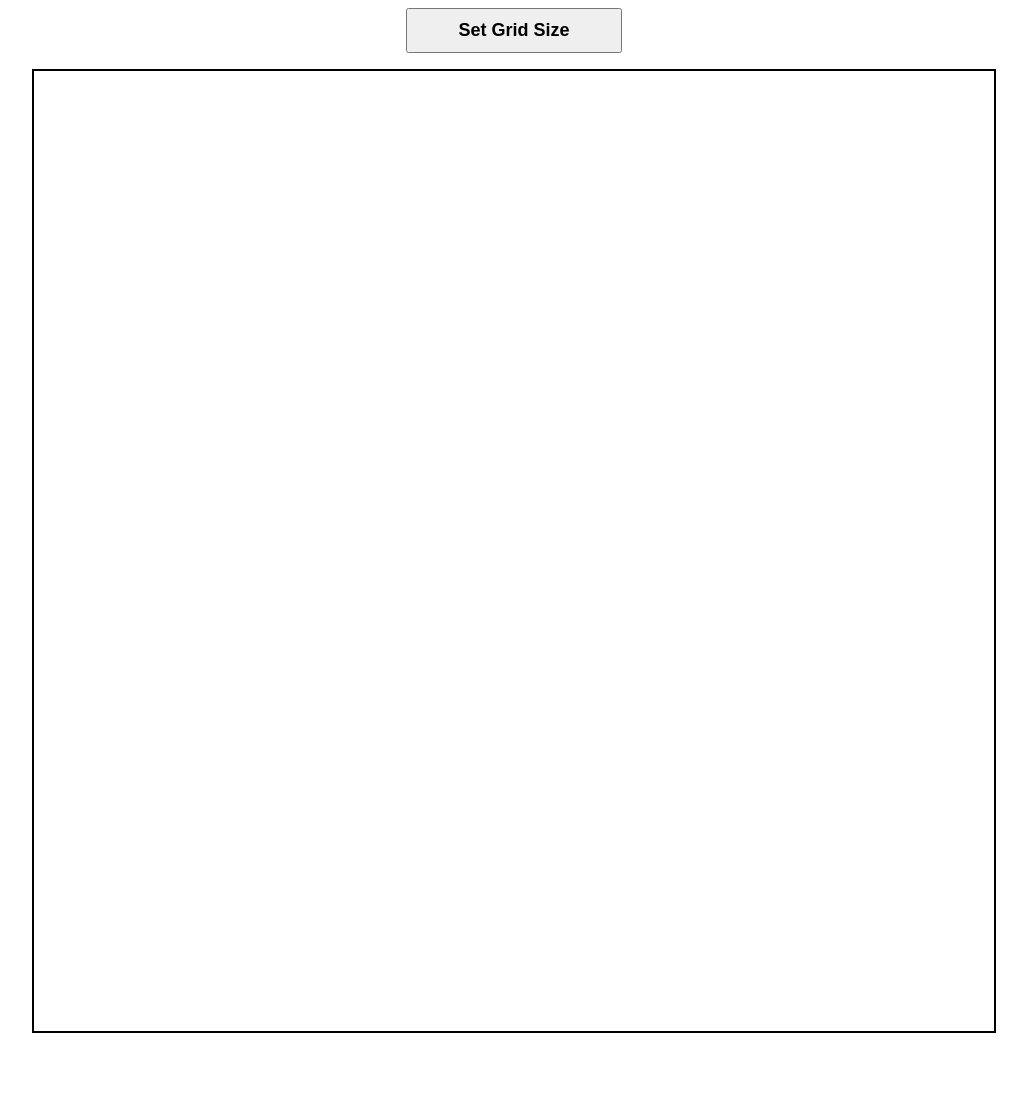
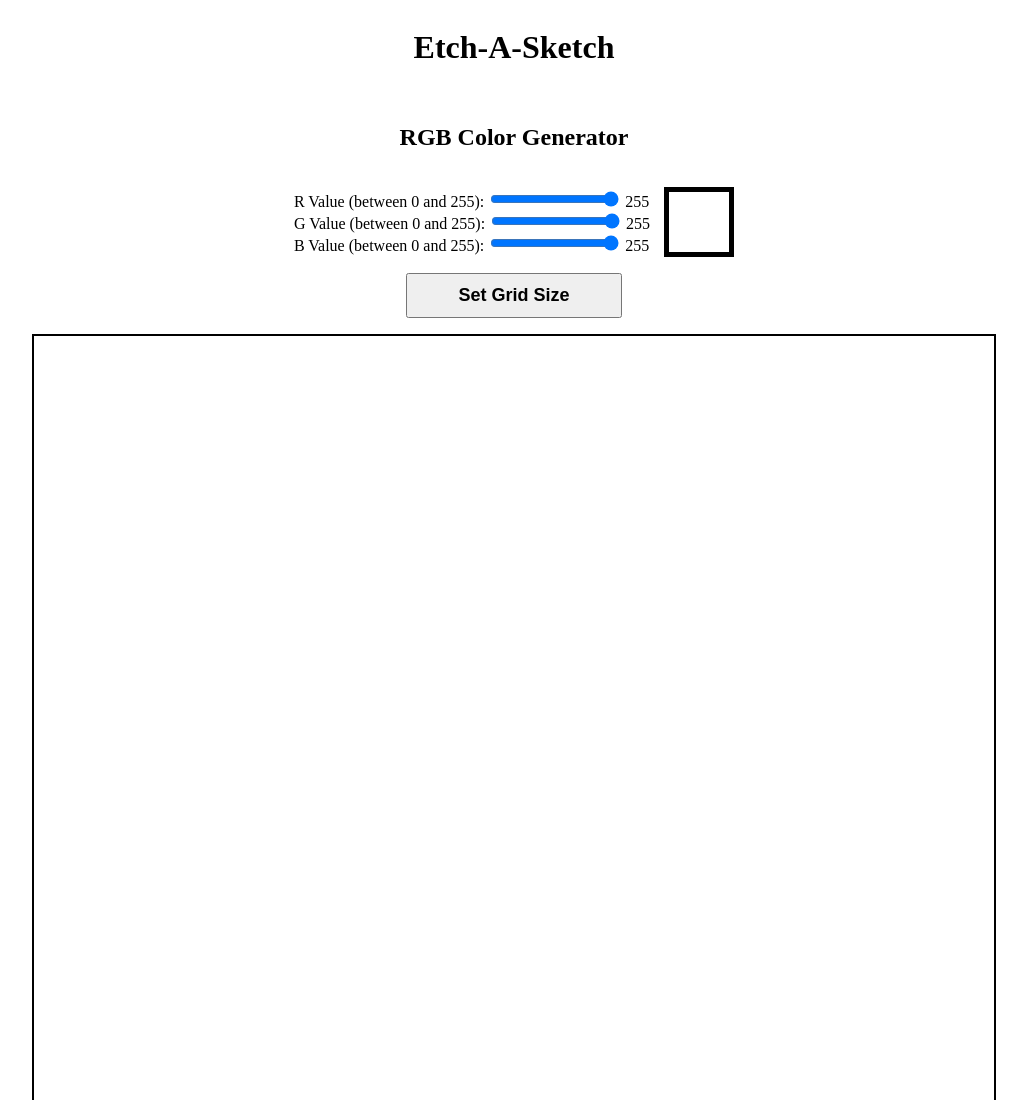
Before and after one commit to NamTranWork/etch-a-sketch, a plain HTML site: page index.html in a window 1280 px wide. Shown: the top 1100 px of the page, without its empty margins (126-1153 px from the left). Before the commit the page ends 1041 px from the top, so only its background shows below. Drawn offline with Linux system fonts and the light colour scheme.

Commit message:
Add RGB Color Scheme Functionality

```diff
--- a/etch-a-sketch.css
+++ b/etch-a-sketch.css
@@ -3,6 +3,18 @@
     flex-direction: column;
     align-items: center;
     gap: 16px;
+}
+
+.colorGenerator {
+    display: flex;
+    align-items: center;
+    gap: 14px;
+}
+
+.currentRGBColorBox {
+    border: 5px solid black;
+    height: 60px;
+    width: 60px;
 }
 
 .sizeButton {
--- a/etch-a-sketch.js
+++ b/etch-a-sketch.js
@@ -1,5 +1,20 @@
-function getRandomHexColor() {
-  return '#' + Math.floor(Math.random() * 16777215).toString(16);
+function getHexColor(currentSquare) {
+  currentSquare.style.backgroundColor = `rgb(${redSlider.value}, ${greenSlider.value}, ${blueSlider.value})`;
+}
+
+function getChosenRedValue() {
+    currentRedValue.textContent = redSlider.value;
+    updateColorScheme(squareGrid);
+}
+
+function getChosenGreenValue() {
+    currentGreenValue.textContent = greenSlider.value;
+    updateColorScheme(squareGrid);
+}
+
+function getChosenBlueValue() {
+    currentBlueValue.textContent = blueSlider.value;
+    updateColorScheme(squareGrid);
 }
 
 function setUpSquares (currentSize, grid) {
@@ -11,12 +26,22 @@ function setUpSquares (currentSize, grid) {
         square.style.width = size;
         square.style.backgroundColor = "white";
         square.setAttribute("class", "square");
+        square.setAttribute("id", i);
 
-        square.addEventListener("mouseover", () => {
-            square.style.backgroundColor = getRandomHexColor();
-        })
+        square.addEventListener("mouseover", () => getHexColor(square));
         grid.appendChild(square);
     }
+}
+
+function updateColorScheme (grid) {
+    let squares = Array.from(grid.querySelectorAll(".square"))
+    for (let square of squares) {
+        let currentSquareColor = square.style.backgroundColor;
+        square.removeEventListener("mouseover", () => getHexColor(square));
+        square.addEventListener("mouseover", () => getHexColor(square));
+        square.style.backgroundColor = currentSquareColor;
+    }
+    currentColorBox.style.backgroundColor = `rgb(${redSlider.value}, ${greenSlider.value}, ${blueSlider.value})`;
 }
 
 function deleteSquares (grid) {
@@ -27,12 +52,26 @@ function deleteSquares (grid) {
 
 const squareGrid = document.querySelector(".squareGrid");
 const sizeButton = document.querySelector(".sizeButton");
+const currentColorBox = document.querySelector(".currentRGBColorBox");
+
+let redSlider = document.querySelector("#redSlider");
+let greenSlider = document.querySelector("#greenSlider");
+let blueSlider = document.querySelector("#blueSlider");
+let currentRedValue = document.querySelector("#currentRedValue");
+let currentGreenValue = document.querySelector("#currentGreenValue");
+let currentBlueValue = document.querySelector("#currentBlueValue");
 let gridSize = 16;
+
+redSlider.addEventListener("input", getChosenRedValue);
+greenSlider.addEventListener("input", getChosenGreenValue);
+blueSlider.addEventListener("input", getChosenBlueValue);
+
 setUpSquares(gridSize, squareGrid);
+updateColorScheme(squareGrid);
 
 sizeButton.addEventListener("click", () => {
     deleteSquares(squareGrid);
-    gridSize = +(prompt("Enter a grid size (Max 100)"))
+    gridSize = +(prompt("Enter a grid size (Max 100)"));
 
     while (isNaN(gridSize) || (typeof gridSize === "number" && (gridSize < 1 || gridSize > 100))) {
         if (isNaN(gridSize)) {
--- a/index.html
+++ b/index.html
@@ -8,6 +8,26 @@
 </head>
 <body>
     <div class="playground">
+        <h1>Etch-A-Sketch</h1>
+        <h2>RGB Color Generator</h2>
+        <div class="colorGenerator">
+            <div class="rgbSetUp">
+                <label>R Value (between 0 and 255):</label>
+                <input type="range" id="redSlider" value="255" min="0" max="255">
+                <span id="currentRedValue">255</span>
+                <br>
+
+                <label>G Value (between 0 and 255):</label>
+                <input type="range" id="greenSlider" value="255" min="0" max="255">
+                <span id="currentGreenValue">255</span>
+                <br>
+
+                <label>B Value (between 0 and 255):</label>
+                <input type="range" id="blueSlider" value="255" min="0" max="255">
+                <span id="currentBlueValue">255</span>
+            </div>
+            <div class="currentRGBColorBox"></div>
+        </div>
         <button class="sizeButton">Set Grid Size</button>
         <div class="squareGrid"></div>
     </div>
```
